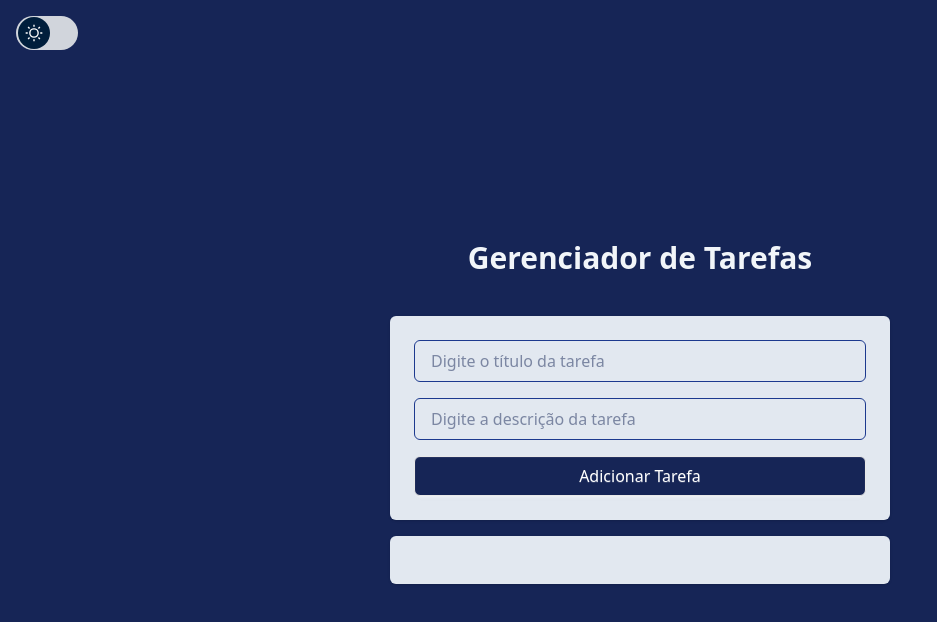
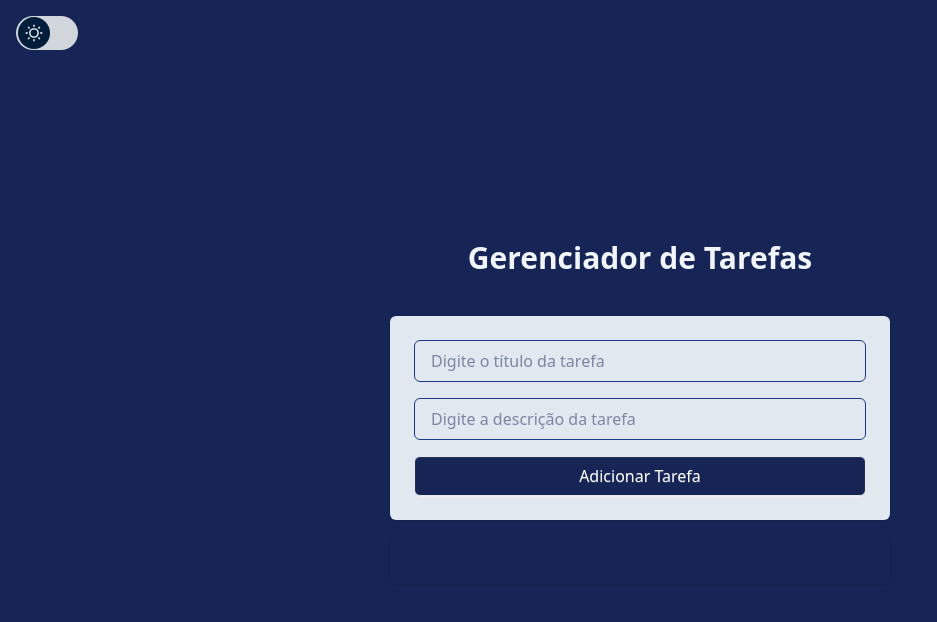
Before and after one commit to BrandonViana/gerenciador-de-tarefas, a React (Vite) app: page / in a window 1280 px wide. Shown: the top 622 px of the page, without its empty margins (0-937 px from the left). Built offline with nearby package versions, Linux system fonts and the light colour scheme.

Commit message:
fixed some stuff

```diff
--- a/src/components/Tasks.jsx
+++ b/src/components/Tasks.jsx
@@ -12,7 +12,7 @@ function Tasks({ tasks, onTaskClick, onDeleteTaskClick }) {
   }
 
   return (
-    <ul className="space-y-4 p-6 bg-slate-200 dark:bg-blue-950 rounded-md shadow">
+    <ul className="space-y-4 p-6 bg-slate-300- dark:bg-blue-950 rounded-md shadow">
       {tasks.map((task) => (
         <li key={task.id} className="flex gap-2">
           <button
```
